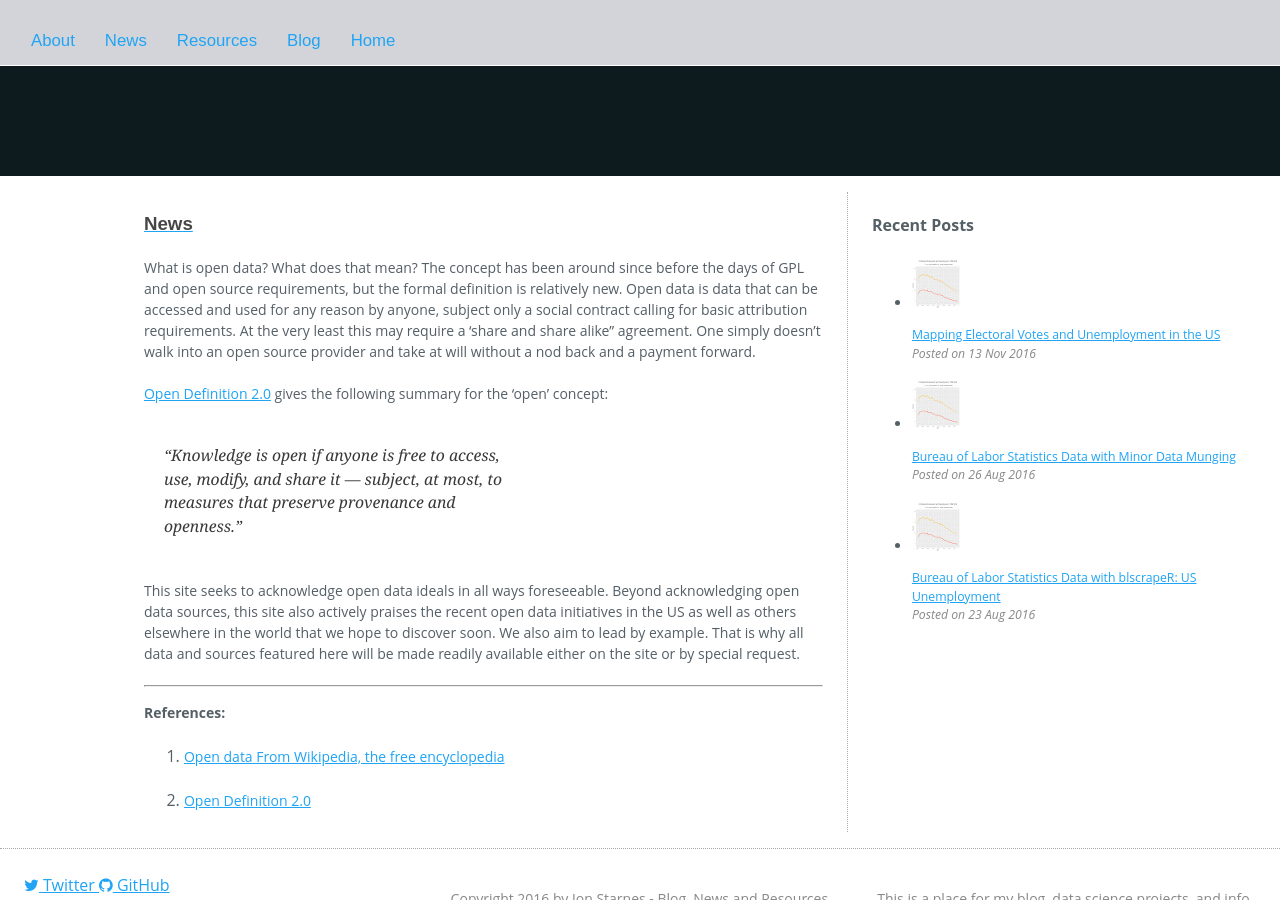
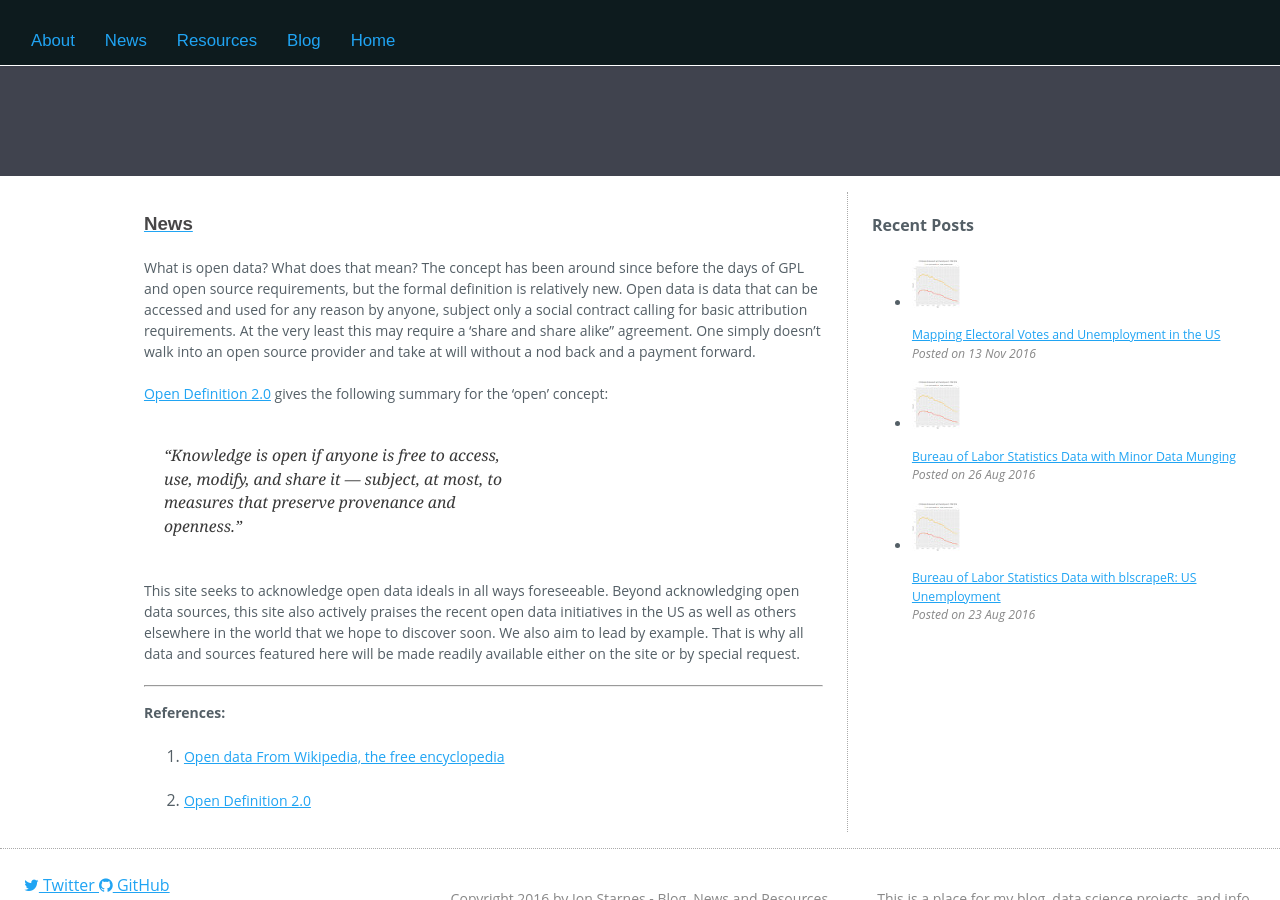
Before and after one commit to jon-starnes/jon-starnes.github.io, a Jekyll site: the page built from index.html, in a window 1280 px wide and 900 px high. Built offline with Jekyll 4.4.1, drawn with Linux system fonts in a browser that asks for light colours; nearby versions of some CDN libraries.

Commit message:
Style updates

```diff
--- a/_sass/_base.scss
+++ b/_sass/_base.scss
@@ -1,5 +1,5 @@
 $content-width: 99%;
-$main: #FCFAFA;
+$main: #E2FCEF; /* #FCFAFA; */
 $font-style: 'Open Sans', sans-serif;
 $font-color: #545F66;
 $link-color: #20A4F3;
@@ -7,7 +7,7 @@
 $heading-font: 'Muli', sans-serif;
 $heading-font-color: #474647;
 $light:  	#C1CFDA; /* #E7EDF4; */
-$header:  #0D1B1E; /* #1D1425; */
+$header:  #40434E; /* #1D1425; */
 $blockquote: #C1CFDA;
 
 *,
--- a/_sass/_layout.scss
+++ b/_sass/_layout.scss
@@ -74,7 +74,7 @@
 	position: fixed;
 	top: 0;
 	left: 0;
-	background: #D3D4D9;
+	background: #0D1B1E;
 	width: 100%;
 	z-index: 2;
 	border-bottom: 1px solid lighten($light, 30%);
```
